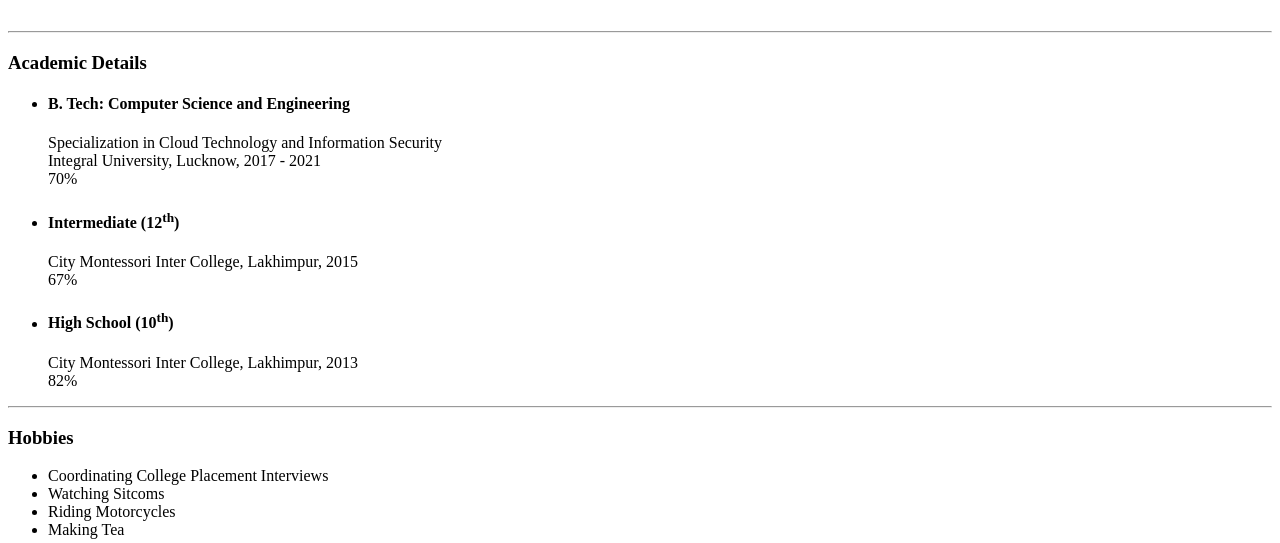
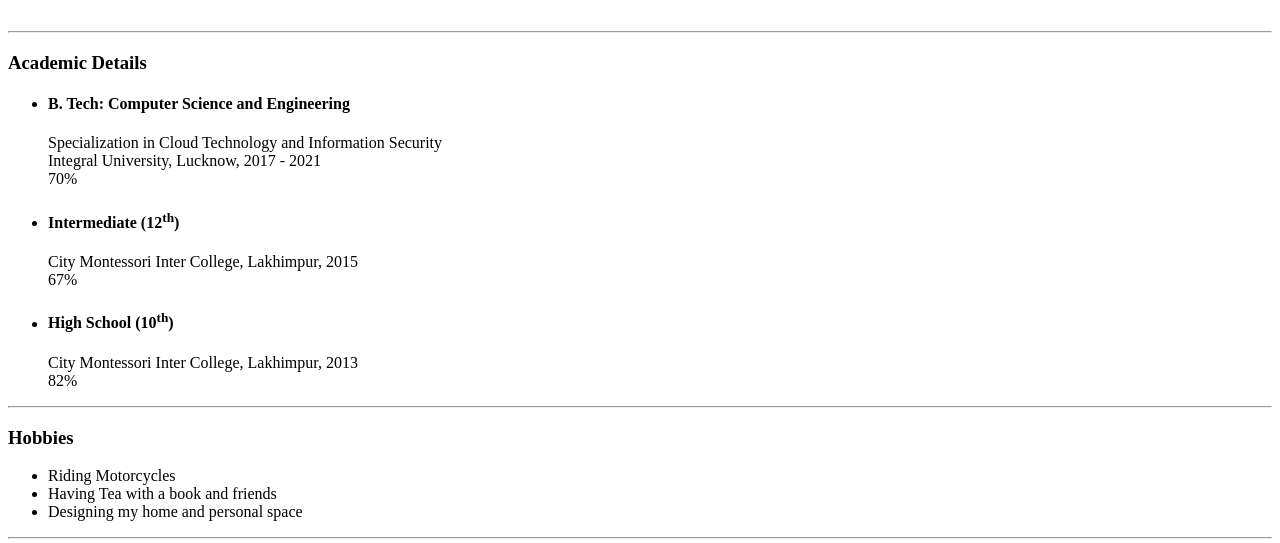
Before and after one commit to azmaanism/a-love-letter-to-cinema, a plain HTML site: page index.html in a window 1280 px wide. Shown: the part 257-800 px from the top of the page. Drawn offline with Linux system fonts and the light colour scheme.

Commit message:
Update index.html

```diff
--- a/index.html
+++ b/index.html
@@ -41,11 +41,9 @@
   <hr>
   <h3>Hobbies</h3>
   <ul>
-    <li>Coordinating College Placement Interviews</li>
-    <li>Watching Sitcoms</li>
-    <li>Riding Motorcycles</a></li>
-    <li>Making Tea</li>
-
+     <li>Riding Motorcycles</li>
+    <li>Having Tea with a book and friends</li>
+    <li>Designing my home and personal space</li>
   </ul>
   <hr>
   <h3>Skills</h3>
```
